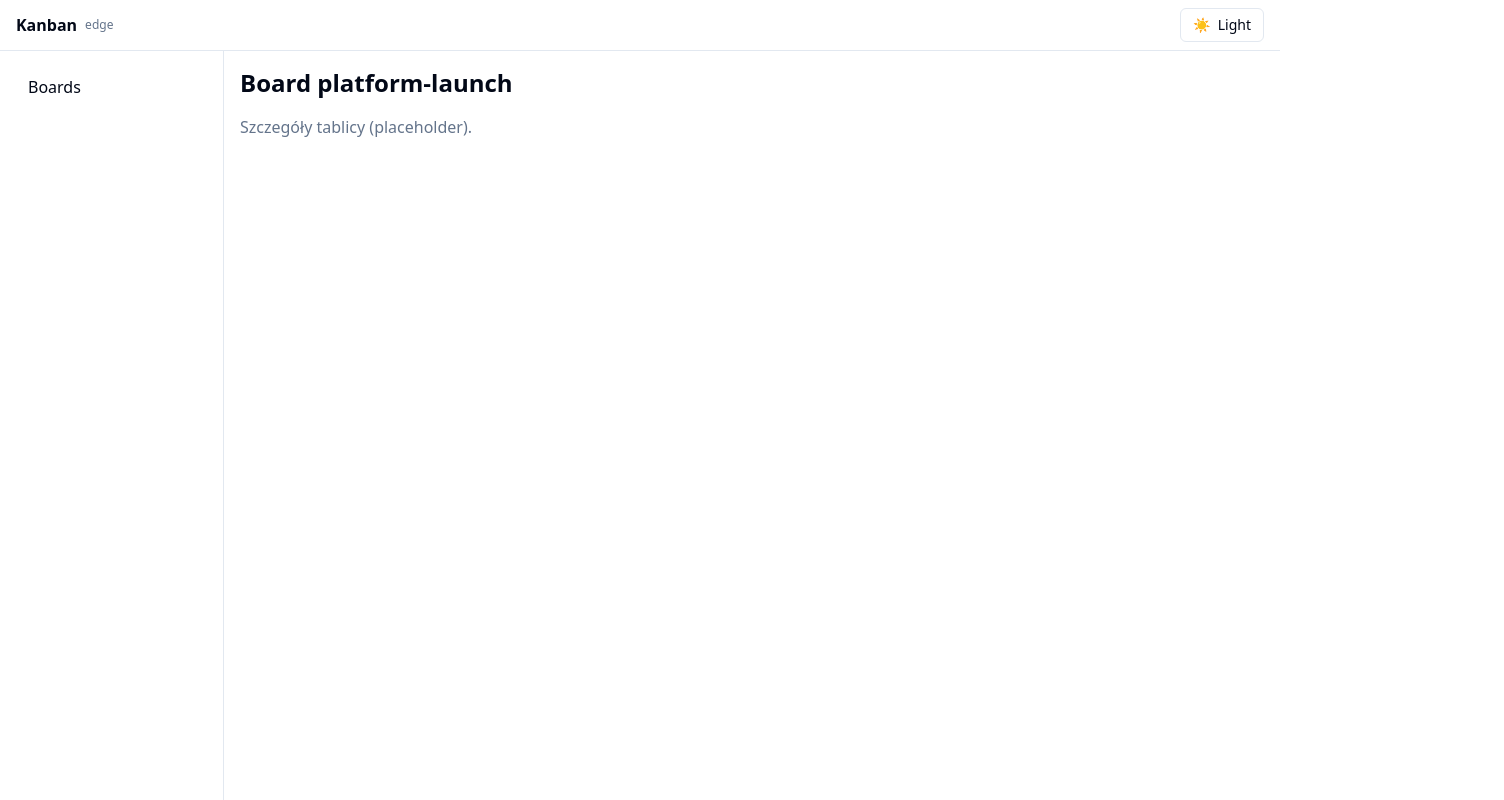
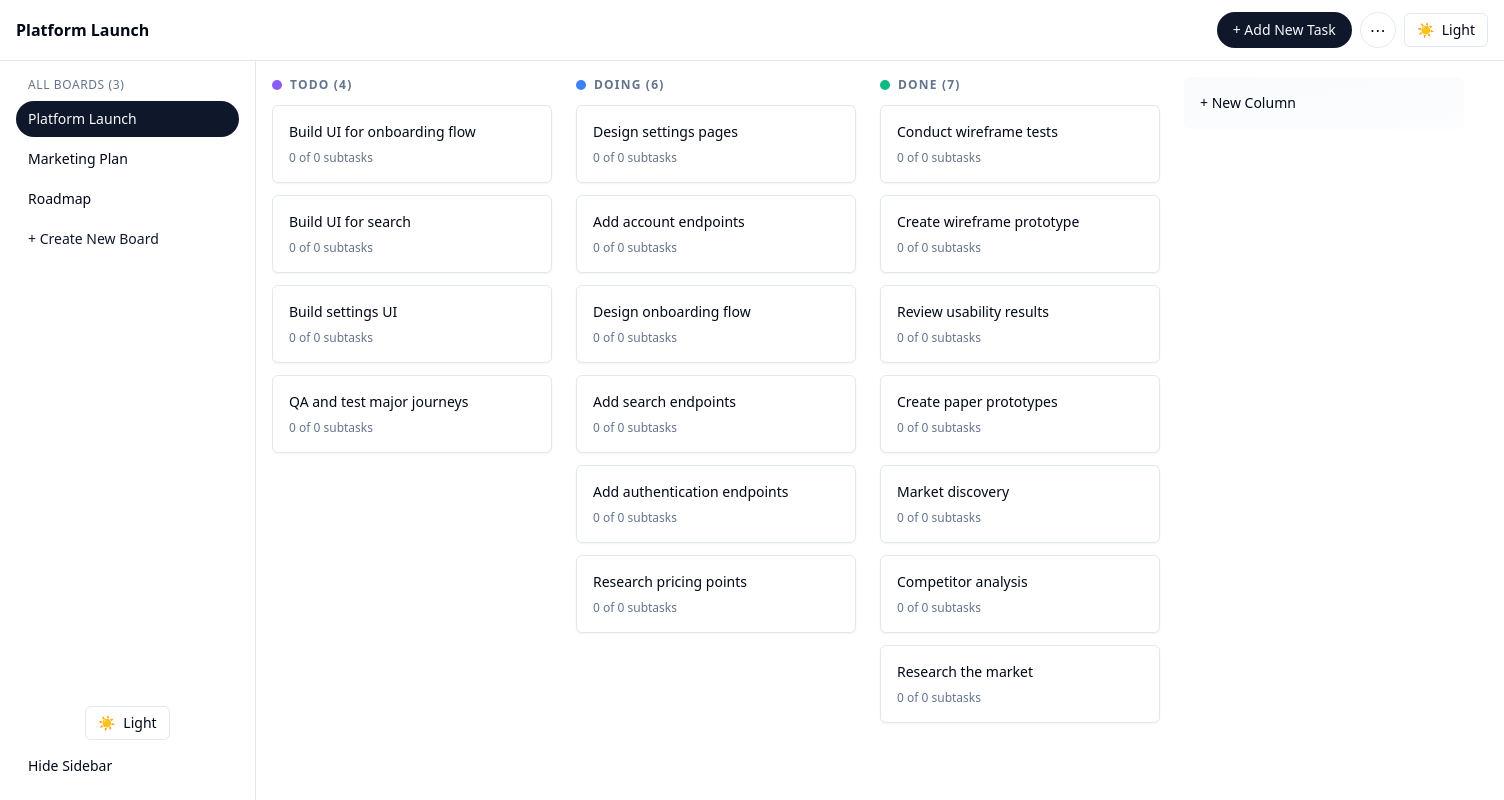
Before and after one commit to lokyiec/kanban-edge, a Vue app in the folder apps/kanban-web/: page /boards/platform-launch in a window 1280 px wide. Shown: the whole page, 1504 px wide, since content can reach past the window. Built offline with nearby package versions, Linux system fonts and the light colour scheme.

Commit message:
feat: implements basic board layout and navigation

```diff
--- a/apps/kanban-web/src/components/layout/AppHeader.vue
+++ b/apps/kanban-web/src/components/layout/AppHeader.vue
@@ -1,17 +1,31 @@
 <script setup lang="ts">
 import ThemeToggle from './ThemeToggle.vue'
-import { onMounted } from 'vue'
+import { onMounted, computed } from 'vue'
 import { useThemeStore } from '../../stores/theme'
+import { useBoardsStore } from '../../stores/boards'
+import { useRoute } from 'vue-router'
+
 const theme = useThemeStore()
+const boards = useBoardsStore()
+const route = useRoute()
+
 onMounted(() => theme.init())
+
+const currentBoardTitle = computed(() => {
+  const slug = route.params.slug as string | undefined
+  return boards.getBySlug(slug || '')?.title ?? 'Kanban'
+})
 </script>
 
 <template>
-  <header class="flex items-center justify-between border-b px-4 py-2">
+  <header class="flex items-center justify-between border-b px-4 py-3">
     <div class="flex items-center gap-2">
-      <span class="font-semibold">Kanban</span>
-      <span class="text-xs text-muted-foreground">edge</span>
+      <span class="font-semibold">{{ currentBoardTitle }}</span>
     </div>
-    <ThemeToggle />
+    <div class="flex items-center gap-2">
+      <button class="rounded-full bg-primary px-4 py-2 text-sm text-primary-foreground">+ Add New Task</button>
+      <button class="h-9 w-9 rounded-full border">⋯</button>
+      <ThemeToggle />
+    </div>
   </header>
 </template>
--- a/apps/kanban-web/src/components/layout/AppLayout.vue
+++ b/apps/kanban-web/src/components/layout/AppLayout.vue
@@ -1,14 +1,16 @@
 <script setup lang="ts">
 import AppHeader from './AppHeader.vue'
 import AppSidebar from './AppSidebar.vue'
+import { useUiStore } from '../../stores/ui'
+const ui = useUiStore()
 </script>
 
 <template>
   <div class="grid h-dvh grid-rows-[auto_1fr]">
     <AppHeader />
-    <div class="grid grid-cols-[auto_1fr]">
+    <div class="grid grid-cols-[auto_1fr] md:grid-cols-[auto_1fr]">
       <AppSidebar />
-      <main class="p-4">
+      <main class="p-4" :class="ui.sidebarHidden ? 'md:col-span-2' : ''">
         <slot />
       </main>
     </div>
--- a/apps/kanban-web/src/components/layout/AppSidebar.vue
+++ b/apps/kanban-web/src/components/layout/AppSidebar.vue
@@ -1,10 +1,45 @@
 <script setup lang="ts">
+import { computed } from 'vue'
+import { useRoute } from 'vue-router'
+import { useBoardsStore } from '../../stores/boards'
+import { useUiStore } from '../../stores/ui'
+import ThemeToggle from './ThemeToggle.vue'
+
+const boards = useBoardsStore()
+const route = useRoute()
+const ui = useUiStore()
+
+const activeSlug = computed(() => route.params.slug as string | undefined)
 </script>
 
 <template>
-  <aside class="border-r p-4 w-56 hidden md:block">
-    <nav class="space-y-2">
-      <RouterLink to="/boards" class="block rounded-md px-3 py-2 hover:bg-accent hover:text-accent-foreground">Boards</RouterLink>
-    </nav>
+  <aside class="border-r p-4 w-64 hidden md:flex md:flex-col gap-4" :class="{ 'md:hidden': ui.sidebarHidden }">
+    <div>
+      <div class="px-3 text-xs tracking-wider text-muted-foreground">ALL BOARDS ({{ boards.boards.length }})</div>
+      <nav class="mt-2 space-y-1">
+        <RouterLink
+          v-for="b in boards.boards"
+          :key="b.slug"
+          :to="{ name: 'board', params: { slug: b.slug } }"
+          class="block rounded-full px-3 py-2 text-sm hover:bg-accent hover:text-accent-foreground"
+          :class="activeSlug === b.slug ? 'bg-primary text-primary-foreground hover:bg-primary' : ''"
+        >
+          {{ b.title }}
+        </RouterLink>
+        <button
+          class="mt-2 w-full rounded-full px-3 py-2 text-left text-sm text-primary hover:underline"
+          type="button"
+        >
+          + Create New Board
+        </button>
+      </nav>
+    </div>
+
+    <div class="mt-auto grid gap-2">
+      <div class="flex items-center justify-center"><ThemeToggle /></div>
+      <button class="rounded-full px-3 py-2 text-left text-sm hover:bg-accent hover:text-accent-foreground" @click="ui.toggleSidebar()">
+        {{ ui.sidebarHidden ? 'Show Sidebar' : 'Hide Sidebar' }}
+      </button>
+    </div>
   </aside>
 </template>
--- a/apps/kanban-web/src/pages/Board.vue
+++ b/apps/kanban-web/src/pages/Board.vue
@@ -1,16 +1,57 @@
 <script setup lang="ts">
+import { computed } from 'vue'
 import { useRoute } from 'vue-router'
-import type { Board } from '@kanban-edge/types'
+import { useBoardsStore } from '../stores/boards'
 
 const route = useRoute()
-const id = route.params.id as string
-// Placeholder board reference
-const board: Partial<Board> = { id, title: `Board ${id}` }
+const boards = useBoardsStore()
+
+const board = computed(() => boards.getBySlug((route.params.slug as string) || ''))
+
+const colors = [
+  'bg-violet-500',
+  'bg-blue-500',
+  'bg-emerald-500',
+  'bg-amber-500',
+  'bg-pink-500',
+]
 </script>
 
 <template>
-  <section class="space-y-4">
-    <h1 class="text-2xl font-semibold">{{ board.title }}</h1>
-    <p class="text-muted-foreground">Szczegóły tablicy (placeholder).</p>
+  <section class="h-full">
+    <!-- Empty state -->
+    <div v-if="board && board.columns.length === 0" class="flex h-full items-center justify-center">
+      <div class="text-center">
+        <p class="text-muted-foreground">This board is empty. Create a new column to get started.</p>
+        <button class="mt-4 rounded-full bg-primary px-4 py-2 text-sm text-primary-foreground">+ Add New Column</button>
+      </div>
+    </div>
+
+    <!-- Columns -->
+    <div v-else class="h-full overflow-x-auto">
+      <div class="flex gap-6 pr-6">
+        <div v-for="(col, i) in board?.columns" :key="col.id" class="min-w-[280px] flex-shrink-0">
+          <div class="mb-3 flex items-center gap-2">
+            <span class="h-2.5 w-2.5 rounded-full" :class="colors[i % colors.length]"></span>
+            <h3 class="text-xs font-semibold tracking-widest text-muted-foreground uppercase">
+              {{ col.title }} ({{ col.cards.length }})
+            </h3>
+          </div>
+          <div class="grid gap-3">
+            <article
+              v-for="card in col.cards"
+              :key="card.id"
+              class="rounded-md bg-card p-4 text-sm shadow-sm border"
+            >
+              {{ card.title }}
+              <div class="mt-2 text-xs text-muted-foreground">0 of 0 subtasks</div>
+            </article>
+          </div>
+        </div>
+        <button class="min-w-[280px] flex-shrink-0 self-start rounded-md bg-gradient-to-br from-accent/40 to-accent/20 p-4 text-left text-sm hover:from-accent/60">
+          + New Column
+        </button>
+      </div>
+    </div>
   </section>
 </template>
--- a/apps/kanban-web/src/pages/Boards.vue
+++ /dev/null
@@ -1,9 +0,0 @@
-<script setup lang="ts">
-</script>
-
-<template>
-  <section class="space-y-4">
-    <h1 class="text-2xl font-semibold">Boards</h1>
-    <p class="text-muted-foreground">Lista tablic (placeholder).</p>
-  </section>
-</template>
--- /dev/null
+++ b/apps/kanban-web/src/pages/RedirectToFirstBoard.vue
@@ -0,0 +1,27 @@
+<script setup lang="ts">
+import { computed, onMounted } from 'vue'
+import { useRouter } from 'vue-router'
+import { useBoardsStore } from '../stores/boards'
+
+const router = useRouter()
+const boards = useBoardsStore()
+
+const hasBoards = computed(() => boards.boards.length > 0)
+
+onMounted(() => {
+  if (hasBoards.value) {
+    const first = boards.firstBoardSlug
+    if (first) router.replace({ name: 'board', params: { slug: first } })
+  }
+})
+</script>
+
+<template>
+  <div v-if="hasBoards" class="p-4 text-muted-foreground">Redirecting…</div>
+  <div v-else class="flex h-full items-center justify-center">
+    <div class="text-center">
+      <p class="text-muted-foreground">No boards yet. Create a board to get started.</p>
+      <button class="mt-4 rounded-full bg-primary px-4 py-2 text-sm text-primary-foreground">+ Create New Board</button>
+    </div>
+  </div>
+</template>
--- a/apps/kanban-web/src/router/index.ts
+++ b/apps/kanban-web/src/router/index.ts
@@ -1,14 +1,13 @@
 import { createRouter, createWebHistory, RouteRecordRaw } from 'vue-router'
 
 const routes: RouteRecordRaw[] = [
-  { path: '/', redirect: '/boards' },
   {
-    path: '/boards',
-    name: 'boards',
-    component: () => import('../pages/Boards.vue'),
+    path: '/',
+    name: 'home',
+    component: () => import('../pages/RedirectToFirstBoard.vue'),
   },
   {
-    path: '/boards/:id',
+    path: '/boards/:slug',
     name: 'board',
     component: () => import('../pages/Board.vue'),
     props: true,
--- /dev/null
+++ b/apps/kanban-web/src/stores/boards.ts
@@ -0,0 +1,77 @@
+import { defineStore } from 'pinia'
+import type { Board as TBoard, Column as TColumn, Card as TCard } from '@kanban-edge/types'
+
+export type Board = TBoard & { slug: string; columns: Column[] }
+export type Column = TColumn & { cards: TCard[] }
+
+export const useBoardsStore = defineStore('boards', {
+  state: () => ({
+    boards: [
+      {
+        id: 'b1',
+        slug: 'platform-launch',
+        title: 'Platform Launch',
+        columns: [
+          {
+            id: 'c1',
+            boardId: 'b1',
+            title: 'Todo',
+            cards: [
+              { id: 't1', columnId: 'c1', title: 'Build UI for onboarding flow' },
+              { id: 't2', columnId: 'c1', title: 'Build UI for search' },
+              { id: 't3', columnId: 'c1', title: 'Build settings UI' },
+              { id: 't4', columnId: 'c1', title: 'QA and test major journeys' },
+            ],
+          },
+          {
+            id: 'c2',
+            boardId: 'b1',
+            title: 'Doing',
+            cards: [
+              { id: 't5', columnId: 'c2', title: 'Design settings pages' },
+              { id: 't6', columnId: 'c2', title: 'Add account endpoints' },
+              { id: 't7', columnId: 'c2', title: 'Design onboarding flow' },
+              { id: 't8', columnId: 'c2', title: 'Add search endpoints' },
+              { id: 't9', columnId: 'c2', title: 'Add authentication endpoints' },
+              { id: 't10', columnId: 'c2', title: 'Research pricing points' },
+            ],
+          },
+          {
+            id: 'c3',
+            boardId: 'b1',
+            title: 'Done',
+            cards: [
+              { id: 't11', columnId: 'c3', title: 'Conduct wireframe tests' },
+              { id: 't12', columnId: 'c3', title: 'Create wireframe prototype' },
+              { id: 't13', columnId: 'c3', title: 'Review usability results' },
+              { id: 't14', columnId: 'c3', title: 'Create paper prototypes' },
+              { id: 't15', columnId: 'c3', title: 'Market discovery' },
+              { id: 't16', columnId: 'c3', title: 'Competitor analysis' },
+              { id: 't17', columnId: 'c3', title: 'Research the market' },
+            ],
+          },
+        ],
+      },
+      {
+        id: 'b2',
+        slug: 'marketing-plan',
+        title: 'Marketing Plan',
+        columns: [
+          { id: 'c4', boardId: 'b2', title: 'Todo', cards: [] },
+          { id: 'c5', boardId: 'b2', title: 'Doing', cards: [] },
+          { id: 'c6', boardId: 'b2', title: 'Done', cards: [] },
+        ],
+      },
+      {
+        id: 'b3',
+        slug: 'roadmap',
+        title: 'Roadmap',
+        columns: [], // empty state demo
+      },
+    ] as Board[],
+  }),
+  getters: {
+    firstBoardSlug: (state) => state.boards[0]?.slug,
+    getBySlug: (state) => (slug: string) => state.boards.find(b => b.slug === slug),
+  },
+})
--- /dev/null
+++ b/apps/kanban-web/src/stores/ui.ts
@@ -0,0 +1,10 @@
+import { defineStore } from 'pinia'
+
+export const useUiStore = defineStore('ui', {
+  state: () => ({ sidebarHidden: false }),
+  actions: {
+    toggleSidebar() { this.sidebarHidden = !this.sidebarHidden },
+    showSidebar() { this.sidebarHidden = false },
+    hideSidebar() { this.sidebarHidden = true },
+  },
+})
```
